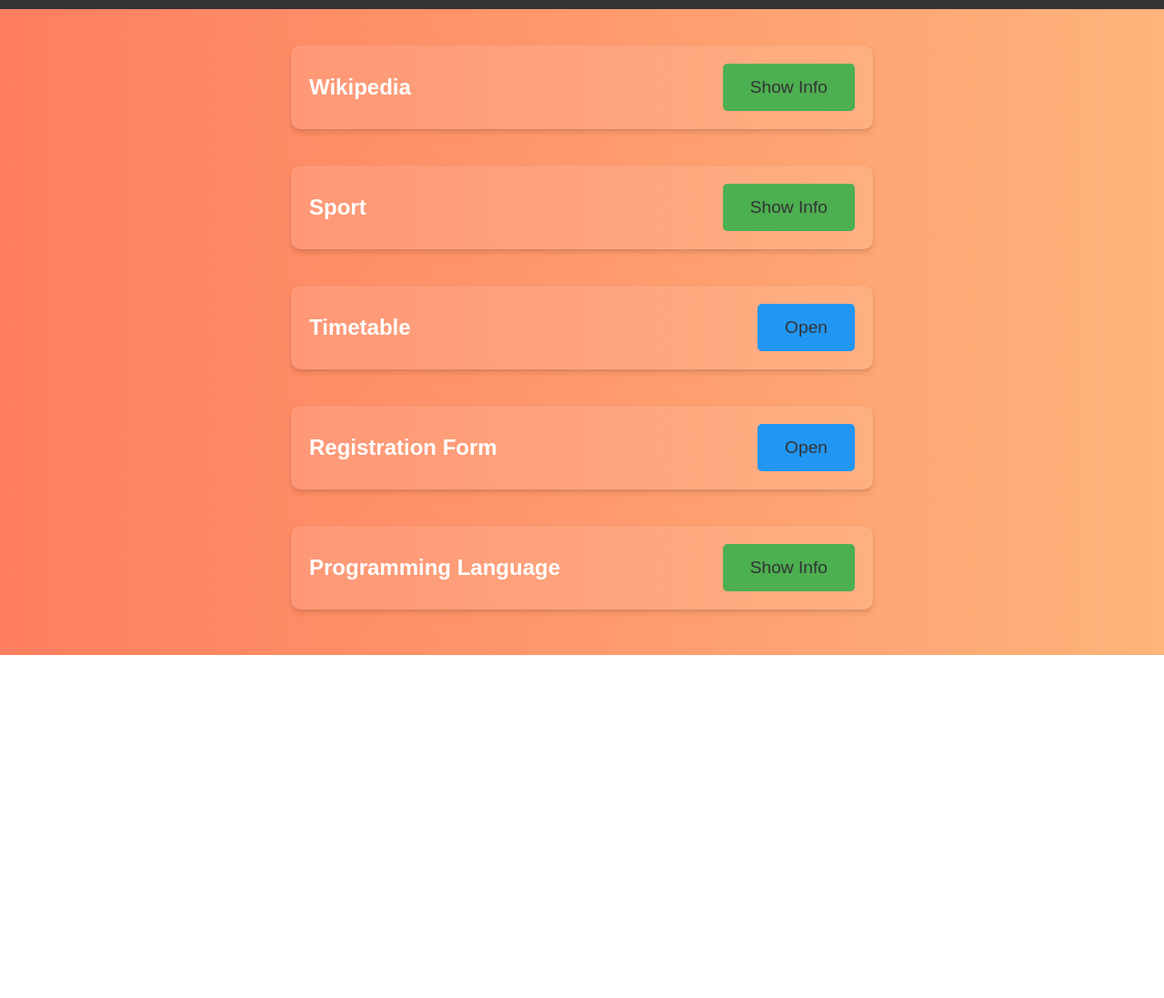
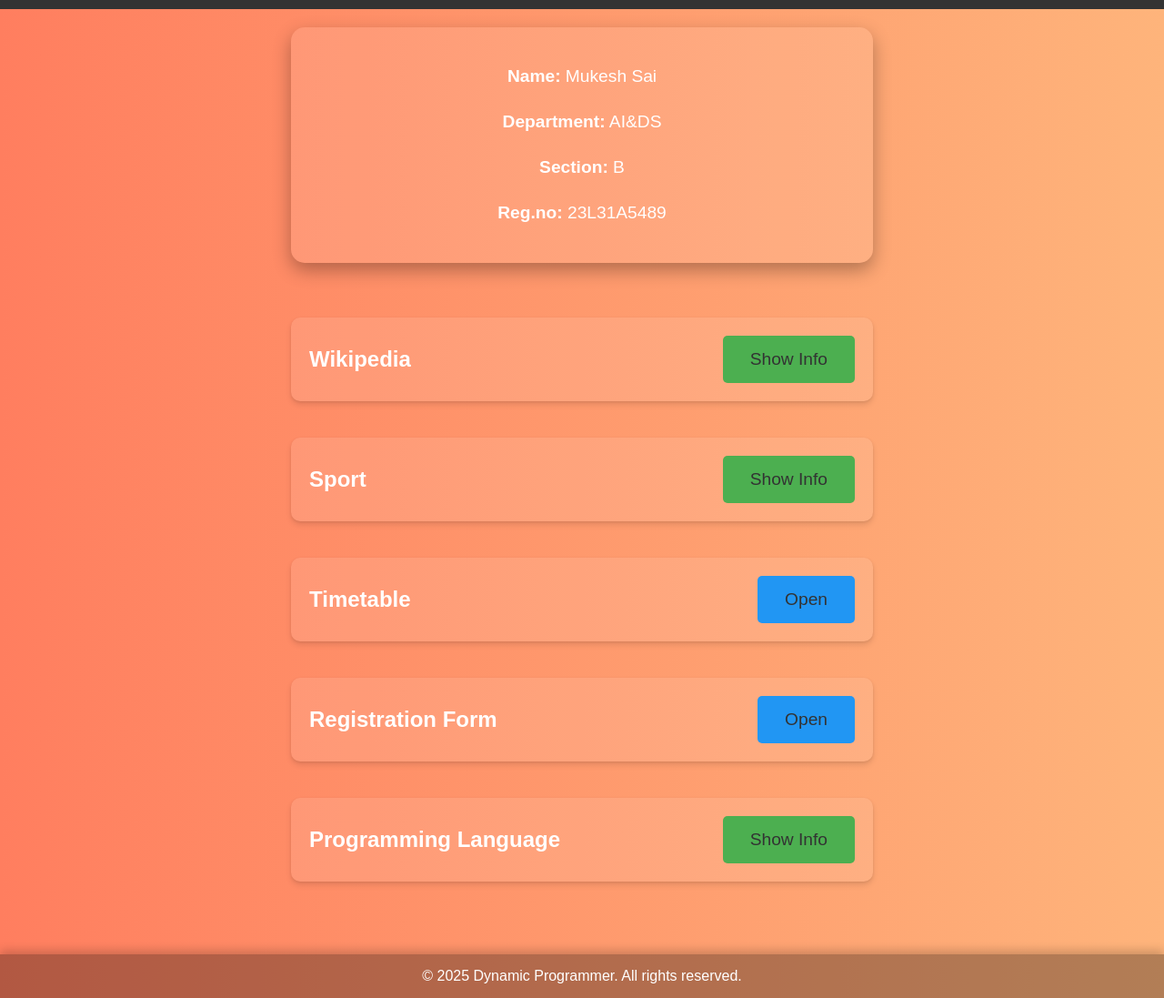
Before and after one commit to mukesh5489/FSD-Exp, a plain HTML site: page index.html in a window 1280 px wide. Shown: the part 80-1177 px from the top of the page at 91% size. Before the commit the page ends 800 px from the top, so only its background shows below. Drawn offline with Linux system fonts and the light colour scheme.

Commit message:
Update index.html

```diff
--- a/index.html
+++ b/index.html
@@ -28,6 +28,18 @@
         header h1 {
             margin: 0;
             font-size: 2.5em;
+        }
+
+        .info-box {
+            margin: 20px auto;
+            padding: 20px;
+            width: 90%;
+            max-width: 600px;
+            background-color: rgba(255, 255, 255, 0.1);
+            border-radius: 15px;
+            box-shadow: 0 8px 20px rgba(0, 0, 0, 0.3);
+            font-size: 1.2em;
+            line-height: 1.6;
         }
 
         main {
@@ -118,6 +130,16 @@
         .open-btn {
             background-color: #2196F3;
         }
+
+        footer {
+            background-color: rgba(0, 0, 0, 0.3);
+            padding: 15px;
+            text-align: center;
+            font-size: 1em;
+            margin-top: 40px;
+            color: #fff;
+            box-shadow: 0 -4px 10px rgba(0, 0, 0, 0.2);
+        }
     </style>
 </head>
 <body>
@@ -125,6 +147,14 @@
         <img src="img/logo.jpg" alt="Logo">
         <h1>FULL STACK EXPERIMENTS</h1>
     </header>
+
+    <div class="info-box">
+        <p><strong>Name:</strong> Mukesh Sai</p>
+        <p><strong>Department:</strong> AI&DS</p>
+        <p><strong>Section:</strong> B</p>
+        <p><strong>Reg.no:</strong> 23L31A5489</p>
+    </div>
+
     <main>
         <div class="item">
             <span>Wikipedia</span>
@@ -147,11 +177,12 @@
             <button class="info-btn" onclick="openFile('/templates/code.html')">Show Info</button>
         </div>
     </main>
+
+    <footer>
+        &copy; 2025 Dynamic Programmer. All rights reserved.
+    </footer>
+
     <script>
-        function showInfo(topic) {
-            alert(`Information about ${topic}`);
-        }
-
         function openFile(fileName) {
             window.open(fileName, '_blank');
         }
```
